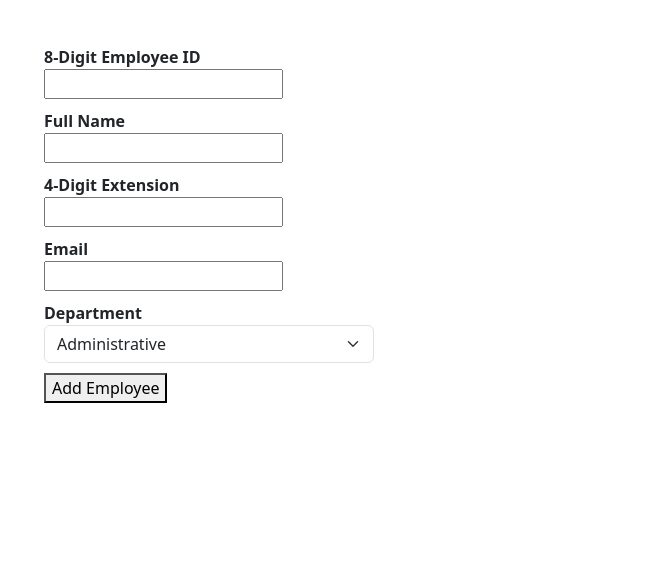
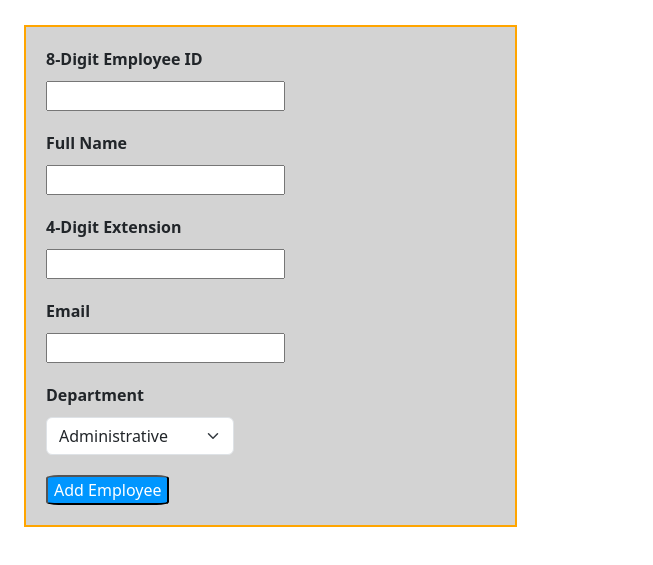
Before and after one commit to Bigrubes/M6-Assignment, a website: page index.html in a window 1280 px wide. Shown: the part 77-642 px from the top of the page, without its empty margins (0-653 px from the left). Drawn offline with nearby package versions, Linux system fonts and the light colour scheme.

Commit message:
added css to match form

```diff
--- a/index.html
+++ b/index.html
@@ -10,8 +10,9 @@
     <style>
         h1              {margin-bottom: 30px;}
         label           {font-weight: bold;}
-        input, select   {margin-bottom: 10px;}
-        form            {width: 30%; padding: 20px;}
+        input, select   {margin-bottom: 20px; margin-top: 10px;}
+        form            {width: 40%; padding: 20px; border:2px solid orange; background-color: #D3D3D3;}
+        button          {color:white; background-color: #0096FF; border-radius: 10%;}
     </style>
 </head>
 <body class="m-4">
@@ -35,7 +36,7 @@
         </div>
         <div>
             <label>Department</label><br>
-            <select class="form-select" id= "department" required>
+            <select class="form-select" id= "department" required style="width:42%">
               <option>Administrative</option>
               <option>Engineering</option>
               <option>Executive</option>
```
